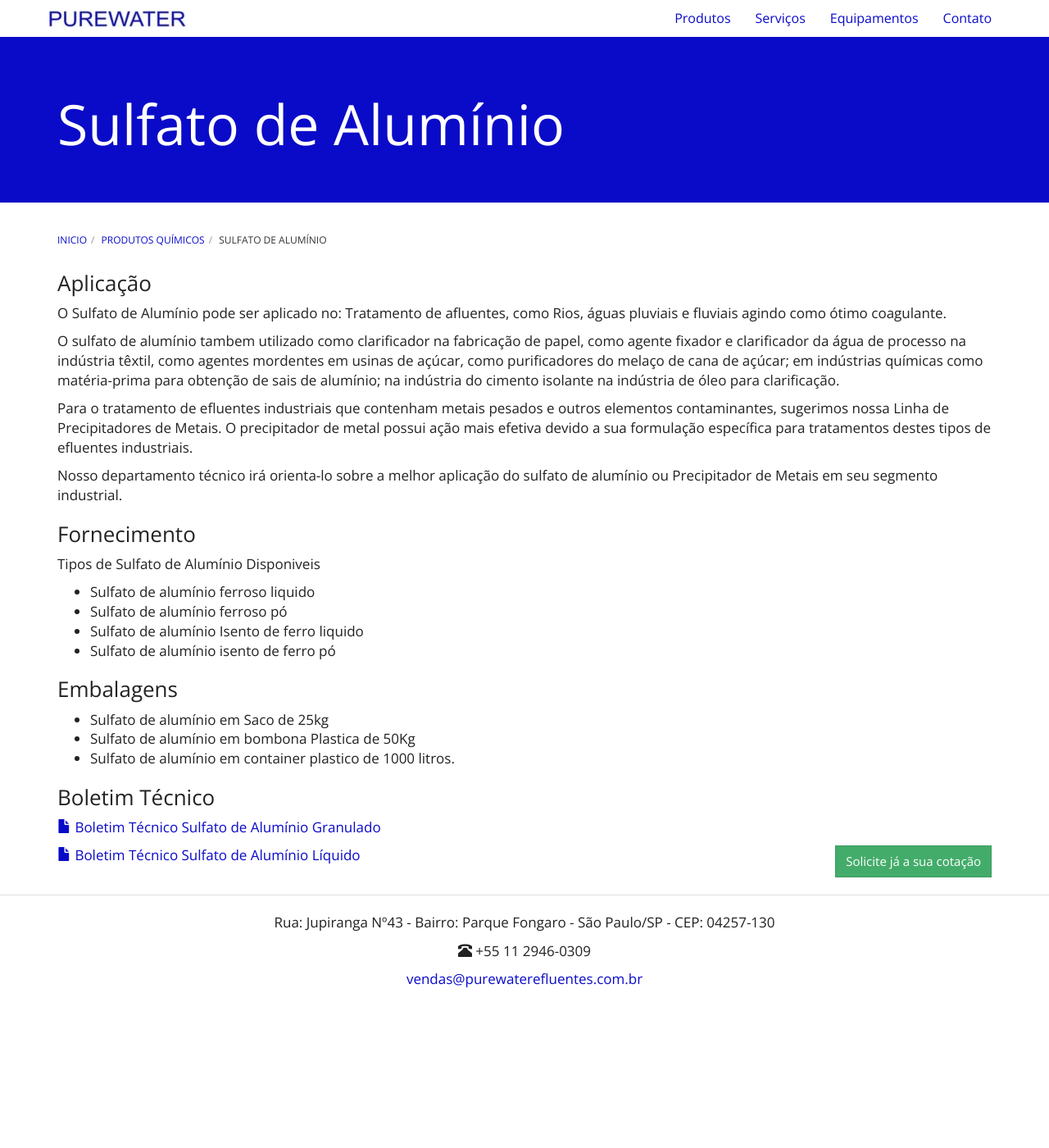
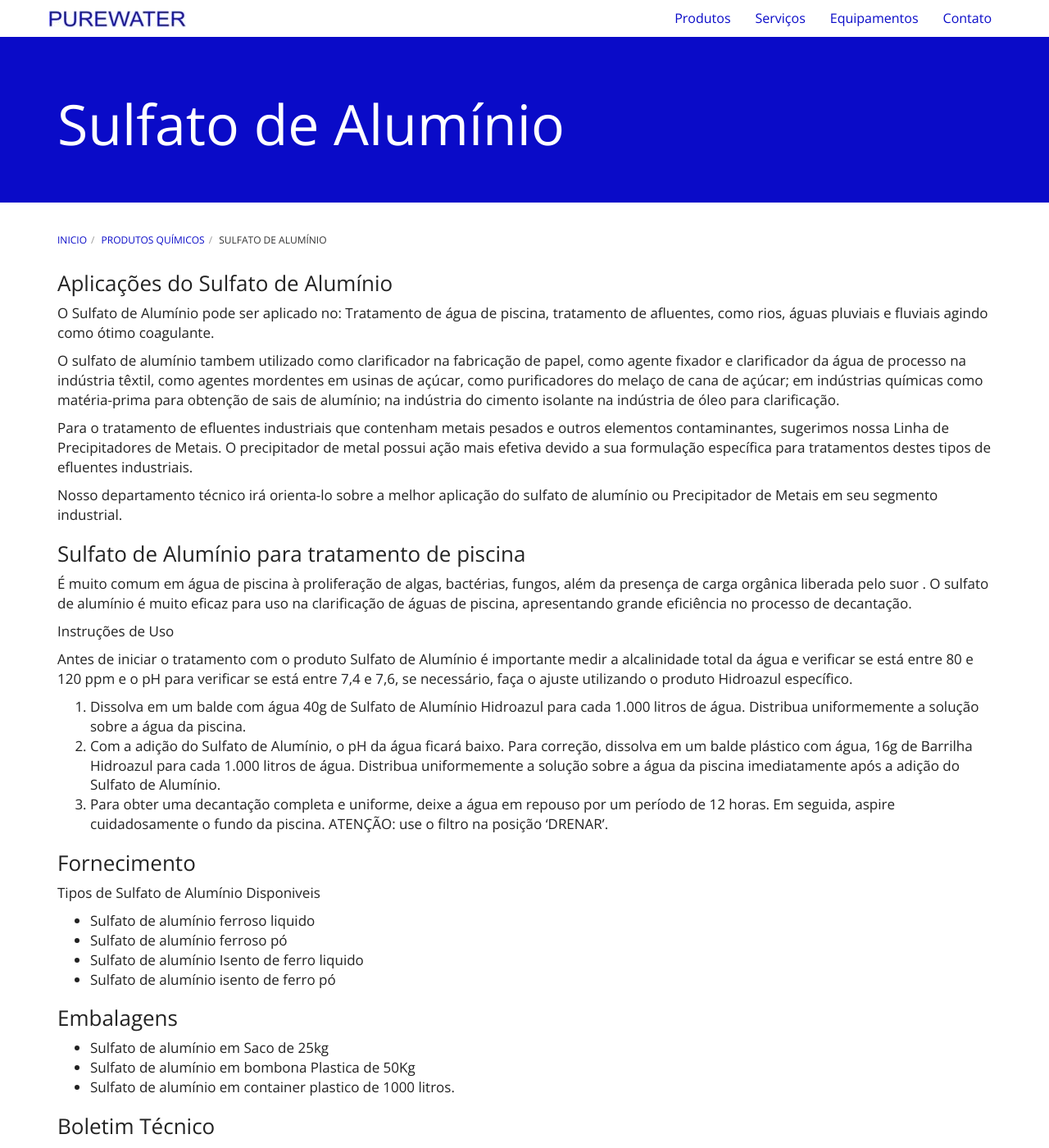
Before and after one commit to purewaterefluentes/purewaterefluentes.github.io, a Jekyll site: the page built from produtos/sulfato-de-aluminio.md, in a window 1280 px wide and 1400 px high. Shown: the whole window at 82% size. Built offline with Jekyll 4.4.1, drawn with Linux system fonts in a browser that asks for light colours; nearby versions of some CDN libraries; library files that are not in the unit come from our copies.

Commit message:
Update sulfato-de-aluminio.md

```diff
--- a/produtos/sulfato-de-aluminio.md
+++ b/produtos/sulfato-de-aluminio.md
@@ -4,15 +4,28 @@ pageTitle: Sulfato de alumínio, sulfato de aluminio liquido, sulfato de alumín
 title: Sulfato de Alumínio
 subtitle:
 ---
-### Aplicação
+### Aplicações do Sulfato de Alumínio
 
-O Sulfato de Alumínio pode ser aplicado no: Tratamento de afluentes, como Rios, águas pluviais e fluviais agindo como ótimo coagulante.
+O Sulfato de Alumínio pode ser aplicado no: Tratamento de água de piscina, tratamento de afluentes, como rios, águas pluviais e fluviais agindo como ótimo coagulante.
 
 O sulfato de alumínio tambem utilizado como clarificador na fabricação de papel, como agente fixador e clarificador da água de processo na indústria têxtil, como agentes mordentes em usinas de açúcar, como purificadores do melaço de cana de açúcar; em indústrias químicas como matéria-prima para obtenção de sais de alumínio; na indústria do cimento isolante na indústria de óleo para clarificação.
 
 Para o tratamento de efluentes industriais que contenham metais pesados e outros elementos contaminantes, sugerimos nossa Linha de Precipitadores de Metais. O precipitador de metal possui ação mais efetiva devido a sua formulação específica para tratamentos destes tipos de efluentes industriais.
 
 Nosso departamento técnico irá orienta-lo sobre a melhor aplicação do sulfato de alumínio ou Precipitador de Metais em seu segmento industrial.
+
+### Sulfato de Alumínio para tratamento de piscina
+
+É muito comum em água de piscina à proliferação de algas, bactérias, fungos, além da presença de carga orgânica liberada pelo suor .
+O sulfato de alumínio é muito eficaz para uso na clarificação de águas de piscina, apresentando grande eficiência no processo de decantação.
+
+Instruções de Uso
+
+Antes de iniciar o tratamento com o produto Sulfato de Alumínio é importante medir a alcalinidade total da água e verificar se está entre 80 e 120 ppm e o pH para verificar se está entre 7,4 e 7,6, se necessário, faça o ajuste utilizando o produto Hidroazul específico.
+
+1. Dissolva em um balde com água 40g de Sulfato de Alumínio Hidroazul para cada 1.000 litros de água. Distribua uniformemente a solução sobre a água da piscina.
+2. Com a adição do Sulfato de Alumínio, o pH da água ficará baixo. Para correção, dissolva em um balde plástico com água, 16g de Barrilha Hidroazul para cada 1.000 litros de água. Distribua uniformemente a solução sobre a água da piscina imediatamente após a adição do Sulfato de Alumínio.
+3. Para obter uma decantação completa e uniforme, deixe a água em repouso por um período de 12 horas. Em seguida, aspire cuidadosamente o fundo da piscina. ATENÇÃO: use o filtro na posição 'DRENAR'.
 
 ### Fornecimento
 Tipos de Sulfato de Alumínio Disponiveis
```
